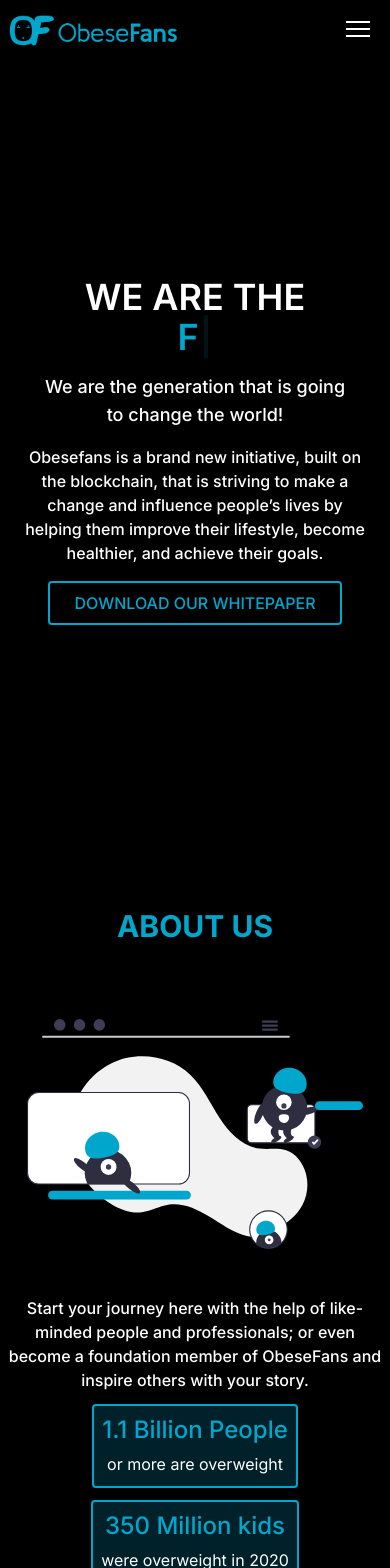
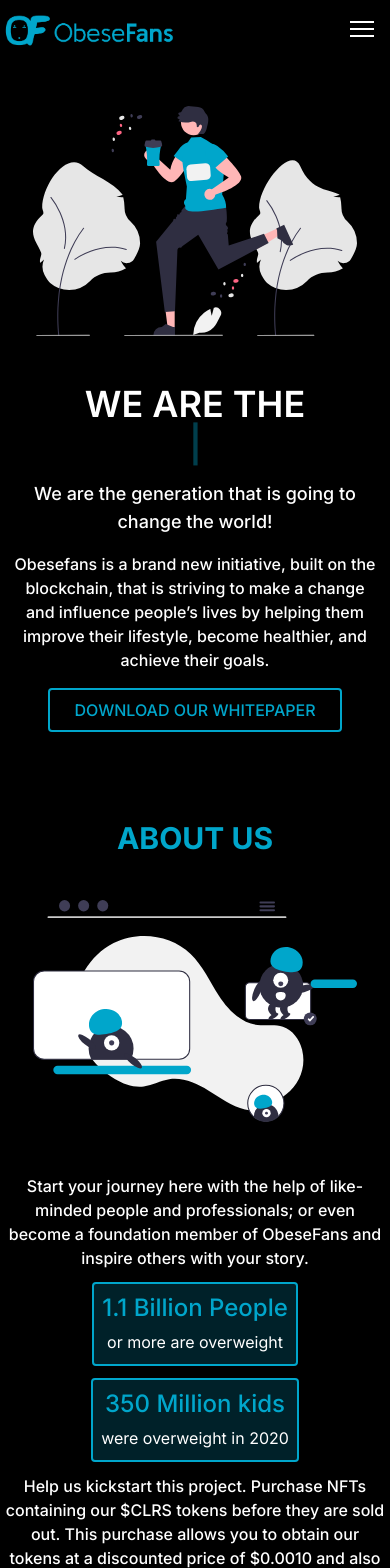
Before and after one commit to zohaib-saeed/Obese-Fans, a Next.js app: page / in a window 390 px wide. Shown: the top 1568 px of the page. Built offline with nearby package versions, Linux system fonts and the light colour scheme.

Commit message:
done:till faqs with responsiveness

```diff
--- a/src/components/Commons/Container/Container.js
+++ b/src/components/Commons/Container/Container.js
@@ -5,7 +5,7 @@
     <div
       className={`w-full ${
         height ? height : "h-auto"
-      } flex items-center justify-start flex-col max-w-7xl px-2 xs:px-4 lg:px-6 `}
+      } flex items-center justify-start flex-col max-w-7xl px-1 xs:px-4 lg:px-6 `}
     >
       {children}
     </div>
--- a/src/components/Homepage/AboutUs/AboutUs.js
+++ b/src/components/Homepage/AboutUs/AboutUs.js
@@ -7,12 +7,12 @@
 const AboutUs = () => {
   return (
     <Container>
-      <div className="w-full flex flex-col items-center justify-start gap-10 md:gap-12 lg:gap-16 py-16">
+      <div className="w-full flex flex-col items-center justify-start gap-10 md:gap-12 lg:gap-16 py-10 md:py-12 lg:py-16">
         <ResponsiveHeading text="About Us" />
-        <div className="w-full grid grid-cols-1 md:grid-cols-2 gap-3 md:gap-5 lg:gap-10">
+        <div className="w-full grid grid-cols-1 md:grid-cols-2 gap-12 lg:gap-7">
           {/* Col 1  */}
           <div className="w-full flex items-center justify-center md:justify-start">
-            <div className="w-[90%] xs:w-[400px] md:w-full h-[300px] md:h-[400px] flex items-center justify-center relative">
+            <div className="w-[85%] md:w-full h-[230px] xs:h-[270px] md:h-[400px]  flex items-center justify-center relative">
               <Image
                 src="/images/about2.svg"
                 alt=""
--- a/src/components/Homepage/Faqs/Faqs.js
+++ b/src/components/Homepage/Faqs/Faqs.js
@@ -12,7 +12,7 @@
 const Faqs = () => {
   return (
     <Container>
-      <div className="w-full flex flex-col items-center justify-start gap-10 md:gap-12 lg:gap-16 py-16">
+      <div className="w-full flex flex-col items-center justify-start gap-10 md:gap-12 lg:gap-16 py-10 md:py-12 lg:py-16">
         <ResponsiveHeading text="Faq" />
         {/* List => Faqs  */}
         <div className="w-full flex items-center justify-start flex-col gap-2">
--- a/src/components/Homepage/Hero/Hero.js
+++ b/src/components/Homepage/Hero/Hero.js
@@ -14,18 +14,14 @@
   };
 
   return (
-    <Container height="h-screen">
-      <div className="w-full h-full min-h-[370px] xs:min-h-[600px] md:min-h-[500px] lg:min-h-[700px]  flex items-center justify-center md:justify-start flex-col ">
+    <Container height="lg:h-screen">
+      <div className="w-full h-full lg:min-h-[650px]  flex items-center justify-center md:justify-start flex-col ">
         <Navabr openDrawer={openDrawer} setOpenDrawer={setOpenDrawer} />
-        <div className="w-full h-full grid grid-cols-1 md:grid-cols-2 gap-5 md:gap-8 mdl:gap-12 lg:gap-7 py-4 xs:py-8 md:py-6">
+        <div className=" w-full h-full grid grid-cols-1 md:grid-cols-2 gap-12 lg:gap-7 py-12 xs:py-20 md:py-12 lg:py-6">
           {/* Col 1  */}
-          <div className=" w-full h-full md:h-auto flex items-center md:items-start justify-center flex-col gap-4 md:gap-2 lg:gap-4">
+          <div className="order-last mdl:order-first w-full h-full md:h-auto flex items-center md:items-start justify-center flex-col gap-4 md:gap-2 lg:gap-4">
             <h1 className="text-white text-center md:text-left uppercase text-4xl xs:text-5xl md:text-4xl lg:text-7xl font-semibold ">
-              We are the <br className="" />{" "}
-              {/* <span className="text-main text-4xl xs:text-5xl lg:text-8xl">
-                future
-              </span> */}
-              <TypewriterText />
+              We are the <br className="" /> <TypewriterText />
             </h1>
             <p className="w-[85%] xs:w-[80%] md:w-full lg:w-[75%] text-center md:text-left text-white text-lg xs:text-xl font-medium">
               We are the generation that is going to change the world!
@@ -41,8 +37,8 @@
             </button>
           </div>
           {/* Col 2 */}
-          <div className="w-full hidden md:flex items-center justify-center h-full">
-            <div className="w-full mdl:w-[90%] lg:w-full h-full mdl:h-[90%] lg:h-[80%] flex items-center justify-center relative">
+          <div className="w-full flex items-center justify-center h-full">
+            <div className="w-[85%] xs:w-[70%] md:w-full h-[230px] xs:h-[250px] md:h-[400px] flex items-center justify-center relative">
               <Image
                 src="/images/jogging.svg"
                 alt=""
--- a/src/components/Homepage/OurTeam/OurTeam.js
+++ b/src/components/Homepage/OurTeam/OurTeam.js
@@ -27,7 +27,7 @@
 
   return (
     <Container>
-      <div className="w-full flex flex-col items-center justify-start gap-10 md:gap-12 lg:gap-16 py-16">
+      <div className="w-full flex flex-col items-center justify-start gap-10 md:gap-12 lg:gap-16 py-10 md:py-12 lg:py-16">
         <ResponsiveHeading text="Our team" />
         {/* Slider  */}
         <div className="w-full flex items-center justify-start flex-col ">
--- a/src/components/Homepage/WhoWe Are/WhoWeAre.js
+++ b/src/components/Homepage/WhoWe Are/WhoWeAre.js
@@ -7,7 +7,7 @@
 const WhoWeAre = () => {
   return (
     <Container>
-      <div className="w-full flex flex-col items-center justify-start gap-10 md:gap-12 lg:gap-16 py-16">
+      <div className="w-full flex flex-col items-center justify-start gap-10 md:gap-12 lg:gap-16 py-10 md:py-12 lg:py-16">
         {/* <ResponsiveHeading text="Who we are?" /> */}
         <div className="w-full grid grid-cols-1 md:grid-cols-2 gap-3 md:gap-5 lg:gap-10">
           {/* Col 1 => Our Vision  */}
--- a/src/components/Homepage/WhyInvestInUs/WhyInvestInUs.js
+++ b/src/components/Homepage/WhyInvestInUs/WhyInvestInUs.js
@@ -8,7 +8,7 @@
 const WhyInvestInUs = () => {
   return (
     <Container>
-      <div className="w-full flex flex-col items-center justify-start gap-10 md:gap-12 lg:gap-16 py-16">
+      <div className="w-full flex flex-col items-center justify-start gap-10 md:gap-12 lg:gap-16 py-10 md:py-12 lg:py-16">
         <ResponsiveHeading text="Why Invest in us?" />
         <div className="w-full grid grid-cols-1 sm:grid-cols-2 mdl:grid-cols-3  gap-3 mdl:gap-2 lg:gap-4">
           {whyInvestInUs.map((item, index) => (
--- a/src/styles/globals.css
+++ b/src/styles/globals.css
@@ -11,3 +11,14 @@
 html {
   background-color: black;
 }
+
+::-moz-selection {
+  /* Code for Firefox */
+  color: white;
+  background: #00a6cb;
+}
+
+::selection {
+  color: white;
+  background: #00a6cb;
+}
```
